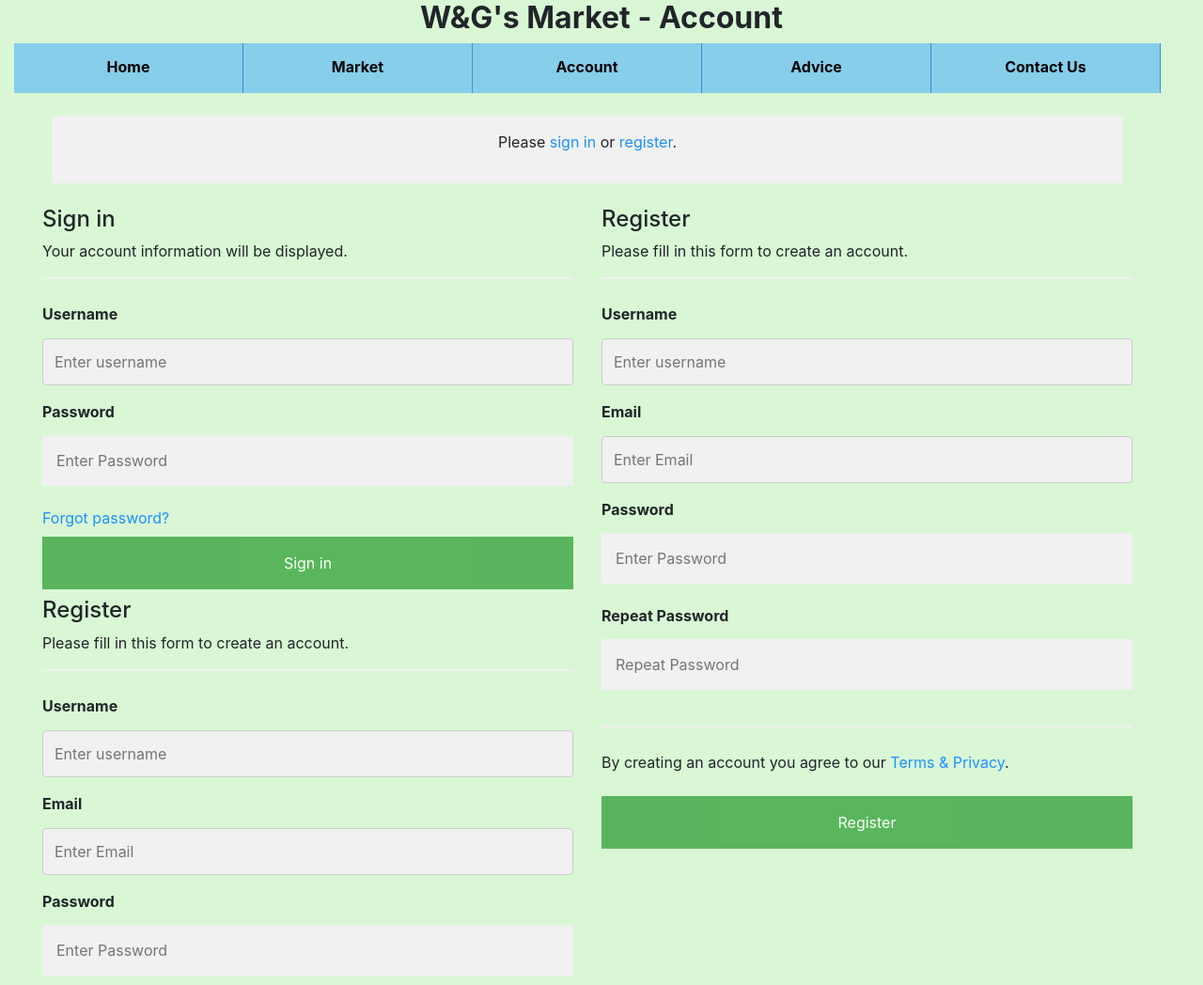
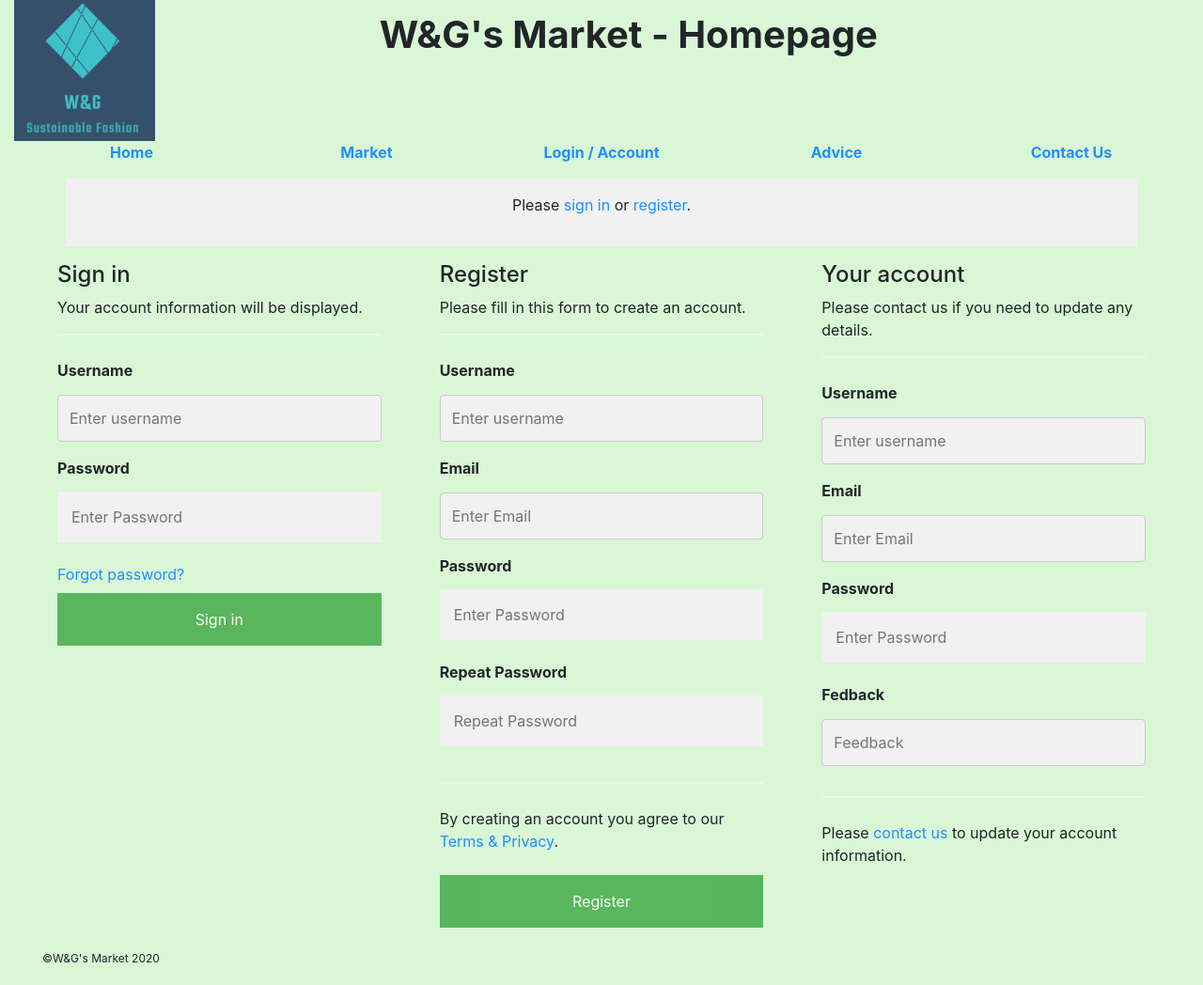
Before and after one commit to x18149901/wgmarketplace, a plain HTML site: page account.html in a window 1280 px wide. Shown: the top 1048 px of the page at 94% size. Drawn offline with nearby package versions, Linux system fonts and the light colour scheme.

Commit message:
updated account to correct version

```diff
--- a/account.html
+++ b/account.html
@@ -11,7 +11,6 @@
 
 <!-- jQuery library -->
 <script src="https://ajax.googleapis.com/ajax/libs/jquery/3.5.1/jquery.min.js"></script>
-<script type="text/javascript" src="//ajax.googleapis.com/ajax/libs/jqueryui/1.10.3/jquery-ui.min.js"></script>
 
 <!-- Popper JS -->
 <script src="https://cdnjs.cloudflare.com/ajax/libs/popper.js/1.16.0/umd/popper.min.js"></script>
@@ -21,11 +20,11 @@
 
 
 
-		<link href = "css/primary.css" rel = "stylesheet"/>
+
 		<link href = "css/primary2.css" rel = "stylesheet"/>
 
-		<script type="text/javascript" src="js/Wojtekjs.js"></script>
-		<script type="text/javascript" src="js/flick.js"></script>
+		<script type="text/javascript" src="Wojtekjs.js"></script>
+
 
 		<title>W&amp;G's Clothes Market</title>
 	</head>
@@ -37,8 +36,13 @@
 
 		<div class="container-fluid">
 
-			<div id="header">
-				<h2> <b>W&amp;G's Market - Account</b> </h2>
+		<div class="row" id="header">
+			<div class="col-lg-1 head_img">
+				<a href="index.html"><img src="img/logo.jpg" alt="W&G Logo" /></a>
+			</div>
+			<div class="col-lg-11 head_text">
+				<h1><b> W&amp;G's Market - Homepage </b></h1>
+			</div>
 		</div>
 
 
@@ -47,36 +51,30 @@
 			<div class = "row">
 
 
-				<div class="nav_sec">
+				<div class="col">
 					<a href="index.html"><p><b>Home</b></p></a>
 				</div>
 
-			<div class="nav_sec">
+				<div class="col">
 					<a href="market.html"><p><b>Market</b></p><a/>
 				</div>
 
-			<div class="nav_sec">
-				<a href="account.html"><p><b>Account</b></p></a>
+				<div class="col">
+
+					<a href="account.html"><p><b>Login / Account</b></p></a>
 				</div>
 
-			<div class="nav_sec">
+				<div class="col">
 					<a href="advice.html"><p><b>Advice</b></p></a>
 				</div>
 
-			<div class="nav_sec">
+				<div class="col">
 					<a href="contact.html"><p><b>Contact Us</b></p></a>
 				</div>
 
-
 			</div>
 
-
-
-
-
 		<div class="container-fluid">
-
-				<br>
 
 				<div class = "row">
 
@@ -89,20 +87,17 @@
 					</div>
 
 				</div>
-					<br>
 
 			<div class = "row">
 
-
-				<div class="col-md-6">
+				<div class="col-md-4">
 
 <!-- registration code from https://www.w3schools.com/howto/howto_css_register_form.asp -->
 
+					<form>
 
-
-					<form id="sign_in_form">
-						<!--section 1: sing in, will show if you click on "SIGN IN" option on the wide grey bar -->
-  						<div>
+						<!--section 1: sign in, will show if you click on "SIGN IN" option on the wide grey bar -->
+  						<div class="container">
     						<h4>Sign in </h4>
     							<p>Your account information will be displayed.<!--Wojtek: check section 3--></p>
     							<hr>
@@ -113,74 +108,95 @@
     						<label for="psw"><b>Password</b></label>
     						<input type="password" placeholder="Enter Password" name="psw" id="psw" required>
 
-    						<span class="psw"><a href="#">Forgot password?</a></span> <!--can be removed-->
+    						<span class="psw"><a href="#">Forgot password? </a></span>
 
     						<button type="submit" class="Signin">Sign in</button>
   						</div>
+
 					</form>
 
-					<form id="register_form">
-  						<div>
+					</div>
+
+				<div class="col-md-4">
+
+					<form>
+
+  						<div class="container">
     						<h4>Register</h4>
     							<p>Please fill in this form to create an account.</p>
     							<hr>
 
     						<label for="username"><b>Username</b></label>
-    						<input type="text" placeholder="Enter username" name="username" id="regname" required>
+    						<input type="text" placeholder="Enter username" name="username" id="username" required>
 
     						<label for="email"><b>Email</b></label>
     						<input type="text" placeholder="Enter Email" name="email" id="email" required>
 
     						<label for="psw"><b>Password</b></label>
-    						<input type="password" placeholder="Enter Password" name="psw" id="regpsw" required>
+    						<input type="password" placeholder="Enter Password" name="psw" id="psw" required>
 
     						<label for="psw-repeat"><b>Repeat Password</b></label>
-    						<input type="password" placeholder="Repeat Password" name="psw-repeat" id="regpsw2" required>
+    						<input type="password" placeholder="Repeat Password" name="psw-repeat" id="psw-repeat" required>
     							<hr>
 
-    						<p>By creating an account you agree to our <a href="#">Terms & Privacy</a>.</p> <!--this section can be removed, I may copy/create T&Cs, time allowed-->
-    						<button type="submit" class="registerbtn" id="reg_acc" onclick="saveDetails()">Register</button>
+    						<p>By creating an account you agree to our <a href="#">Terms & Privacy</a>.</p>
+    						<button type="submit" class="registerbtn">Register</button>
   						</div>
+
+
 					</form>
 
 				</div>
 
-				<div class="col-md-6">
-					<form >
-  						<div>
-    						<h4>Register</h4>
-    						<p>Please fill in this form to create an account.</p>
+				<div class="col-md-4">
+
+					<form action="action_page.php">
+
+  				 		<div class="container">
+    						<h4>Your account</h4> <!-- this section (could appear after login) would be populated with information from registration form, if we manage to configure -->
+    						<p>Please contact us if you need to update any details.</p>
     							<hr>
 
     						<label for="username"><b>Username</b></label>
-    						<input type="text" placeholder="Enter username" name="username" id="regname" required>
+    						<input type="text" placeholder="Enter username" name="username" id="username">
 
     						<label for="email"><b>Email</b></label>
-    						<input type="text" placeholder="Enter Email" name="email" id="email" required>
+    						<input type="text" placeholder="Enter Email" name="email" id="email">
 
     						<label for="psw"><b>Password</b></label>
-    						<input type="password" placeholder="Enter Password" name="psw" id="regpsw" required>
+    						<input type="password" placeholder="Enter Password" name="psw" id="psw">
 
-    						<label for="psw-repeat"><b>Repeat Password</b></label>
-    						<input type="password" placeholder="Repeat Password" name="psw-repeat" id="regpsw2" required>
+    						<label for="psw-repeat"><b>Fedback</b></label>
+    						<input type="text" placeholder="Feedback" name="feedback" id="feedback">
     							<hr>
 
-    						<p>By creating an account you agree to our <a href="#">Terms & Privacy</a>.</p> <!--this section can be removed, I may copy/create T&Cs, time allowed-->
-    						<button type="submit" class="registerbtn" id="reg_acc" onclick="saveDetails()">Register</button>
+    						<p>Please <a href="contact.html">contact us</a> to update your account information.</p>
+
     					</div>
+
 					</form>
+
+				</div>
+			</div>
+
+			<div class = "row">
+
+				<div class="col-lg-12">
+
+				<div id="foot">
+					<p>&#169;W&amp;G's Market 2020</p>
+				</div>
+
+				</div>
+
+			</div>
 
 
 		</div>
 
-
-
-			</div><br>
-
 		</div>
 		</div>
-		</div>
-		</div>
+
 
 	</body>
 
```
Lines whose indentation alone changed are shown as unchanged.
